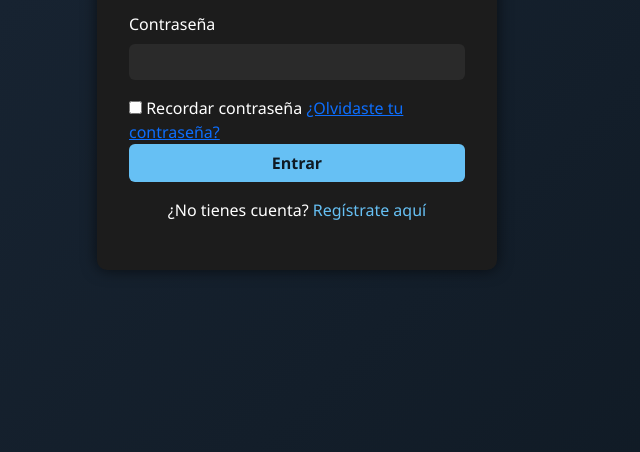
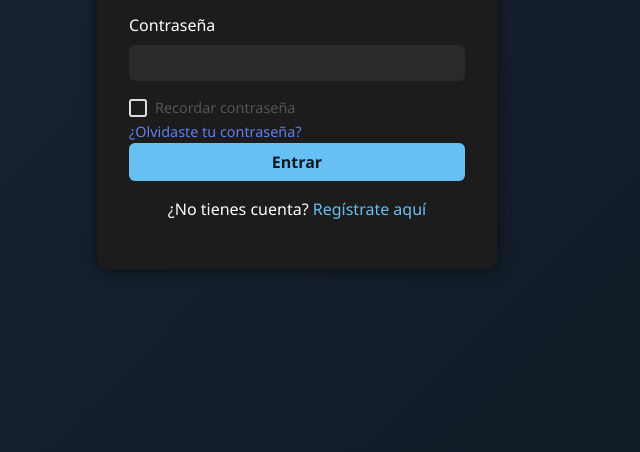
Before and after one commit to retro458/ProyectoFinalWeb, a website: page html/Login.html in a window 1280 px wide. Shown: the part 348-800 px from the top of the page, without its empty margins (343-983 px from the left). Drawn offline with nearby package versions, Linux system fonts and the light colour scheme; some packages are replaced by stand-ins of ours; a script that the page names is missing.

Commit message:
Update loginEstilo.css

```diff
--- a/css/loginEstilo.css
+++ b/css/loginEstilo.css
@@ -52,3 +52,51 @@ body {
   .extra-links a:hover {
     text-decoration: underline;
   }
+.checkbox-container {
+    display: flex;
+    align-items: center;
+    cursor: pointer;
+    font-size: 0.9rem;
+    color: #555;
+}
+
+.checkbox-container input {
+    display: none;
+}
+
+.checkmark {
+    width: 18px;
+    height: 18px;
+    border: 2px solid #ddd;
+    border-radius: 3px;
+    margin-right: 8px;
+    position: relative;
+    transition: all 0.3s;
+}
+
+.checkbox-container input:checked + .checkmark {
+    background-color: #667eea;
+    border-color: #667eea;
+}
+
+.checkbox-container input:checked + .checkmark::after {
+    content: '';
+    position: absolute;
+    left: 5px;
+    top: 2px;
+    width: 4px;
+    height: 8px;
+    border: solid white;
+    border-width: 0 2px 2px 0;
+    transform: rotate(45deg);
+}
+
+.forgot-password {
+    color: #667eea;
+    text-decoration: none;
+    font-size: 0.9rem;
+}
+
+.forgot-password:hover {
+    text-decoration: underline;
+}
```
